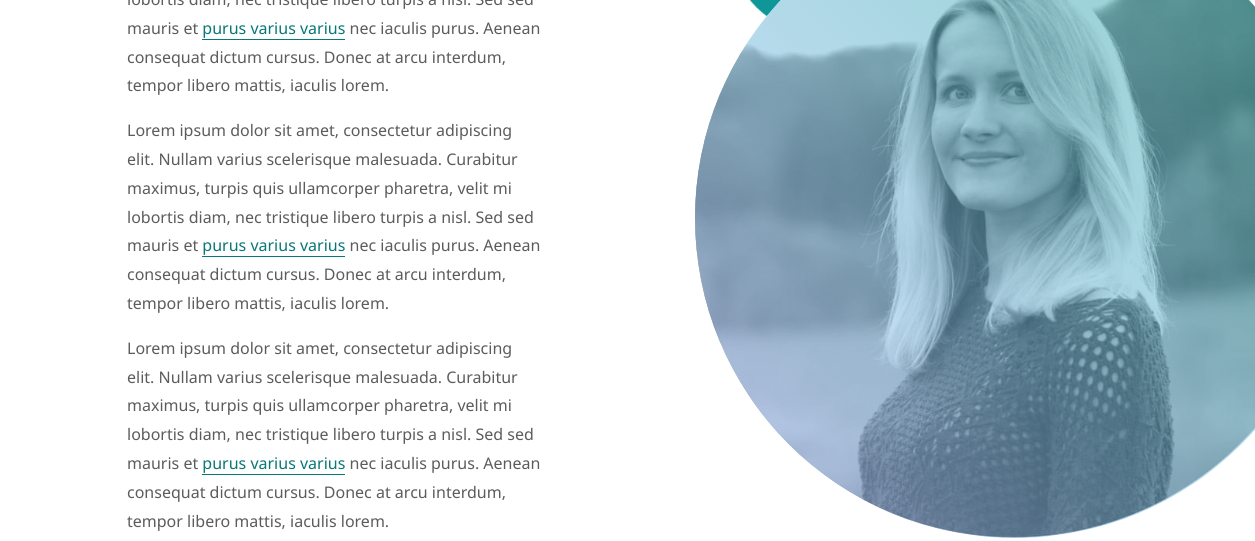
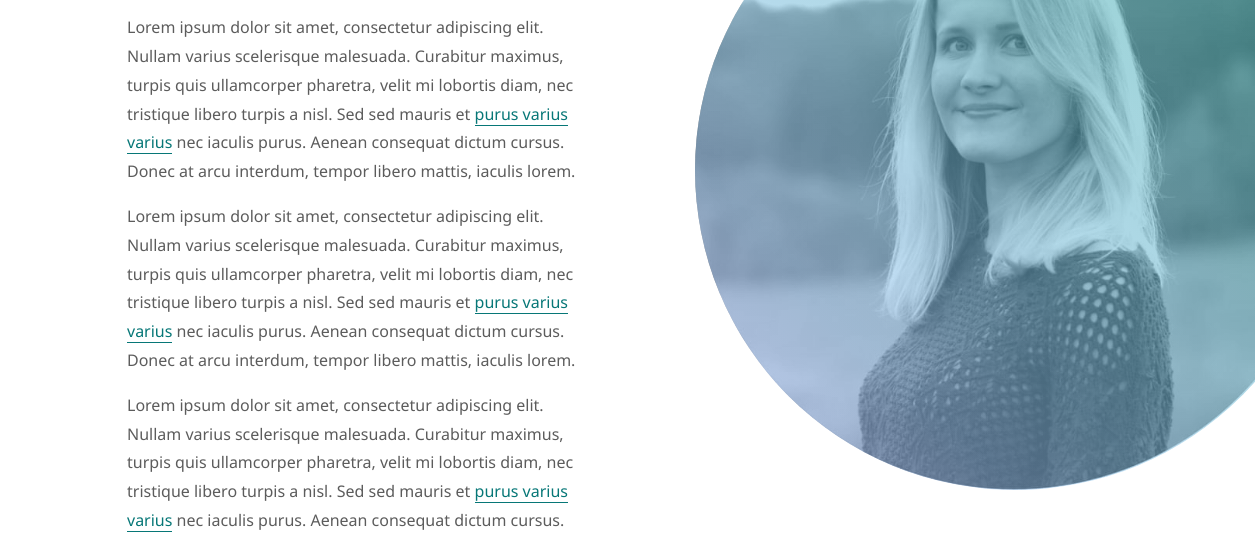
Before and after one commit to msmarketa/msmarketa.github.io, a website: page index.html in a window 1536 px wide. Shown: the part 631-1172 px from the top of the page, without its empty margins (281-1536 px from the left). Drawn offline with Linux system fonts and the light colour scheme.

Commit message:
smaller footer icons, optimized layout for more text

```diff
--- a/style.css
+++ b/style.css
@@ -732,6 +732,13 @@
         margin-right: auto;
         position: relative;
         max-width: 2080px;
+        min-height: 35rem;
+    }
+}
+
+@media screen and (min-width: 1440px) {
+    .profile {
+        min-height: 45rem;
     }
 }
 
@@ -750,6 +757,7 @@
         top: 0;
         right: 0;
         height: 45rem;
+        z-index: -1;
     }
 }
 
@@ -843,7 +851,6 @@
 
 @media screen and (min-width: 1024px) {
     .profile__about {
-        margin-top: 8rem;
         max-width: 55rem;
         margin-left: auto;
         margin-right: auto;
@@ -863,10 +870,18 @@
 @media screen and (min-width: 1024px) {
     .profile__description {
         max-width: 30rem;
+        padding-top: 4rem;
     }
 
     .profile__detail {
         margin-left: 4rem;
+    }
+}
+
+@media screen and (min-width: 1440px) {
+    .profile__description {
+        max-width: 33rem;
+        padding-top: 8rem;
     }
 }
 
@@ -926,6 +941,12 @@
     .projects {
         margin-top: 5rem;
         position: relative;
+    }
+}
+
+@media screen and (min-width: 1440px) {
+    .projects {
+        margin-top: 6.5rem;
     }
 }
 
@@ -1132,6 +1153,7 @@
 
 .contact__links {
     display: inline-block;
+    margin-top: 1rem;
 }
 
 .contact__link {
@@ -1164,4 +1186,5 @@
 
 .contact__icon {
     padding-right: 1rem;
+    font-size: 1.5rem;
 }
```
